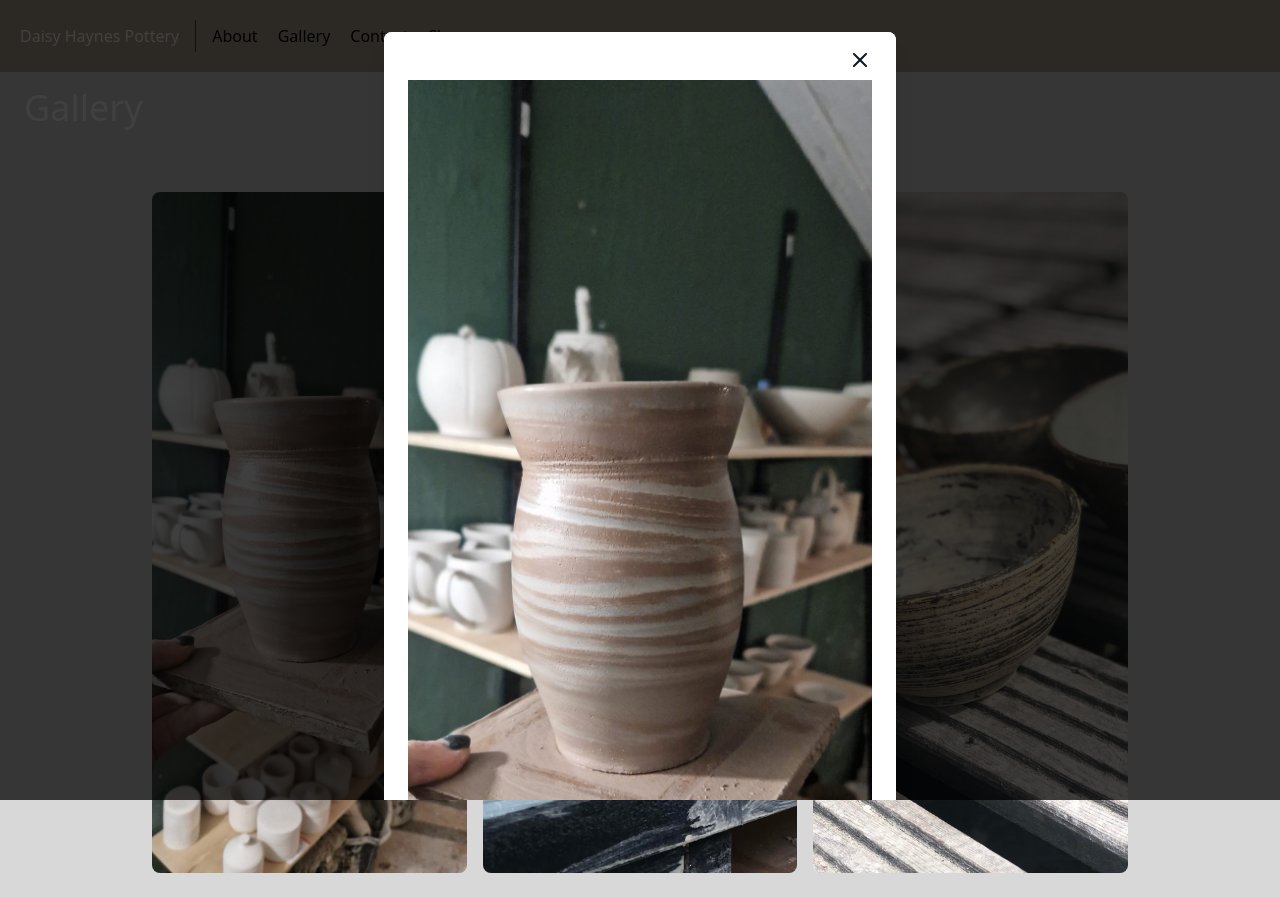
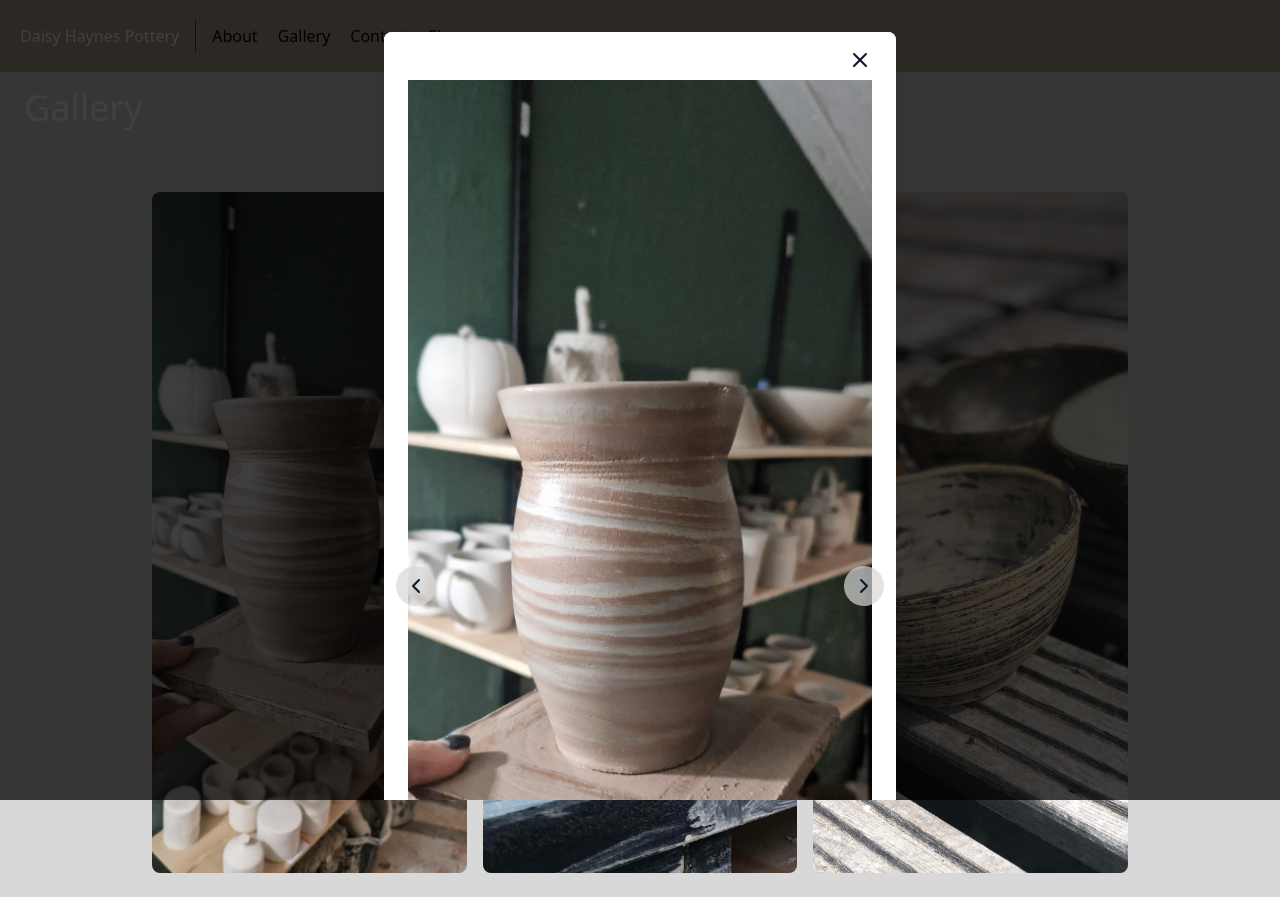
Before and after one commit to Marjona6/daisy-pottery, a Next.js app: page /gallery in a window 1280 px wide. Both pictures are taken after a click on the picture 309 px from the left and 532 px from the top of the page. Built offline with nearby package versions, Linux system fonts and the light colour scheme.

Commit message:
Add feather icons to project; add circular navigation through image gallery

```diff
--- a/package.json
+++ b/package.json
@@ -11,7 +11,8 @@
   "dependencies": {
     "next": "13.5.6",
     "react": "^18",
-    "react-dom": "^18"
+    "react-dom": "^18",
+    "react-feather": "^2.0.10"
   },
   "devDependencies": {
     "@types/node": "^20",
@@ -20,9 +21,9 @@
     "autoprefixer": "^10.4.16",
     "eslint": "^8",
     "eslint-config-next": "13.5.6",
+    "postcss": "^8.4.31",
     "postcss-flexbugs-fixes": "^5.0.2",
     "postcss-preset-env": "^9.2.0",
-    "postcss": "^8.4.31",
     "tailwindcss": "^3.3.3",
     "typescript": "^5"
   }
--- a/pages/gallery.js
+++ b/pages/gallery.js
@@ -3,11 +3,23 @@ import NavBar from "../app/components/NavBar";
 import PageBody from "../app/components/atoms/PageBody";
 import Image from "next/image";
 import Modal from "../app/components/Modal";
+import { ChevronLeft, ChevronRight } from "react-feather";
 
 const images = ["/daisy1.jpeg", "/daisy2.jpeg", "/daisy3.jpeg"];
 
 export default function Gallery() {
   const [showModal, setShowModal] = React.useState(null);
+
+  const moveThroughImageArray = (currentImage, direction) => {
+    const index = images.indexOf(currentImage);
+    let imageToReturn = null;
+    if (direction === "left") {
+      imageToReturn = index === 0 ? images[images.length - 1] : images[index - 1];
+    } else if (direction === "right") {
+      imageToReturn = index === images.length - 1 ? images[0] : images[index + 1];
+    }
+    setShowModal(imageToReturn);
+  };
   return (
     <main>
       <NavBar />
@@ -25,7 +37,23 @@ export default function Gallery() {
           </div>
         </div>
       </PageBody>
-      <Modal showModal={showModal} handleClose={() => setShowModal(null)} modalContent={showModal ? <Image src={showModal} alt={showModal} height={600} width={800} /> : null} />
+      <Modal
+        showModal={showModal}
+        handleClose={() => setShowModal(null)}
+        modalContent={
+          showModal ? (
+            <div className="flex">
+              <div className="text-oxford-blue absolute top-[50%] left-[12px] text-md z-999 bg-bisque/70 rounded-full cursor-pointer p-2" onClick={() => moveThroughImageArray(showModal, "left")}>
+                <ChevronLeft height={24} />
+              </div>
+              <Image src={showModal} alt={showModal} height={600} width={800} />
+              <div className="text-oxford-blue absolute top-[50%] right-[12px] text-md z-999 bg-bisque/70 rounded-full cursor-pointer p-2" onClick={() => moveThroughImageArray(showModal, "right")}>
+                <ChevronRight height={24} />
+              </div>
+            </div>
+          ) : null
+        }
+      />
     </main>
   );
 }
```
Also changed, not shown: 1 other file (tests, documents, lock files or other folders).
